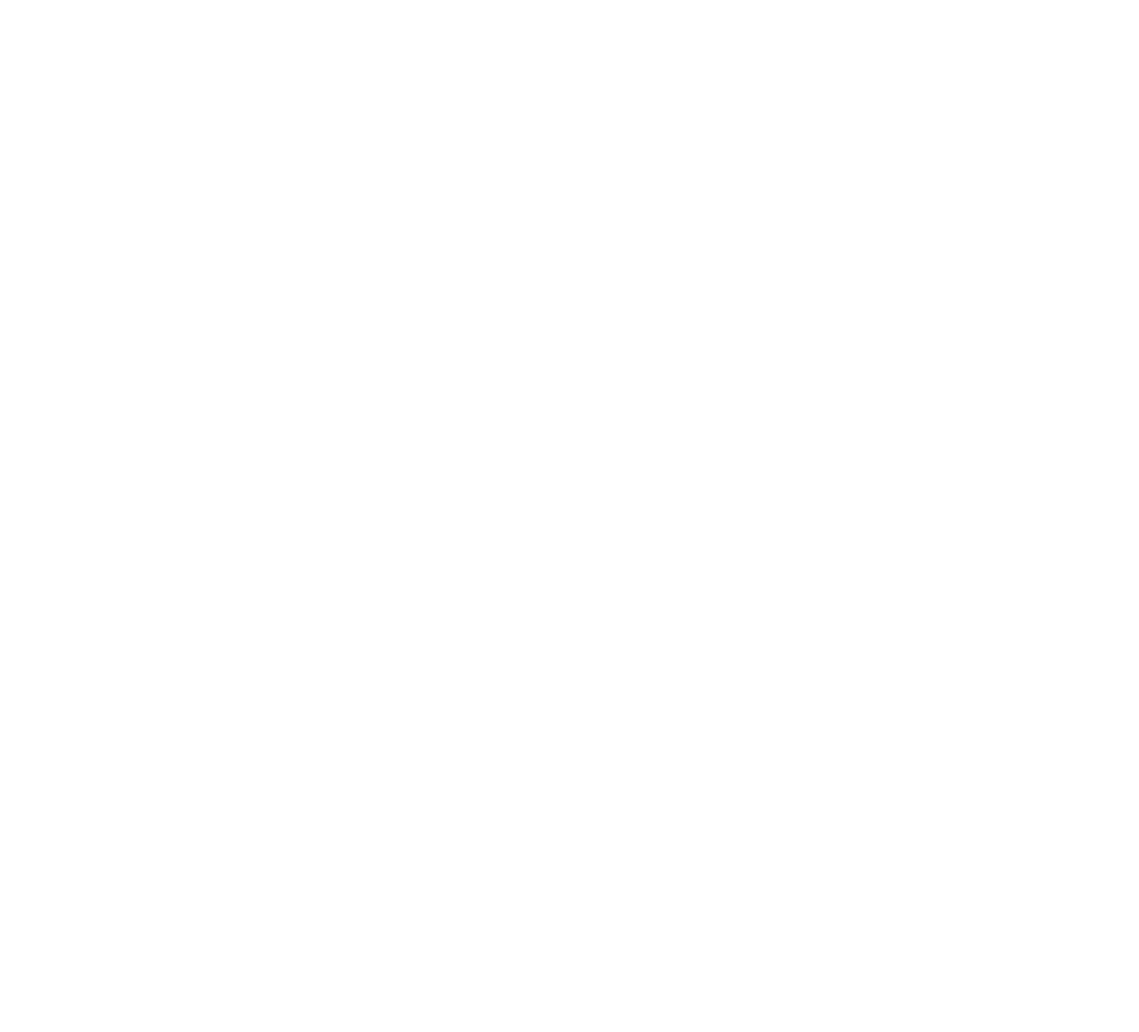
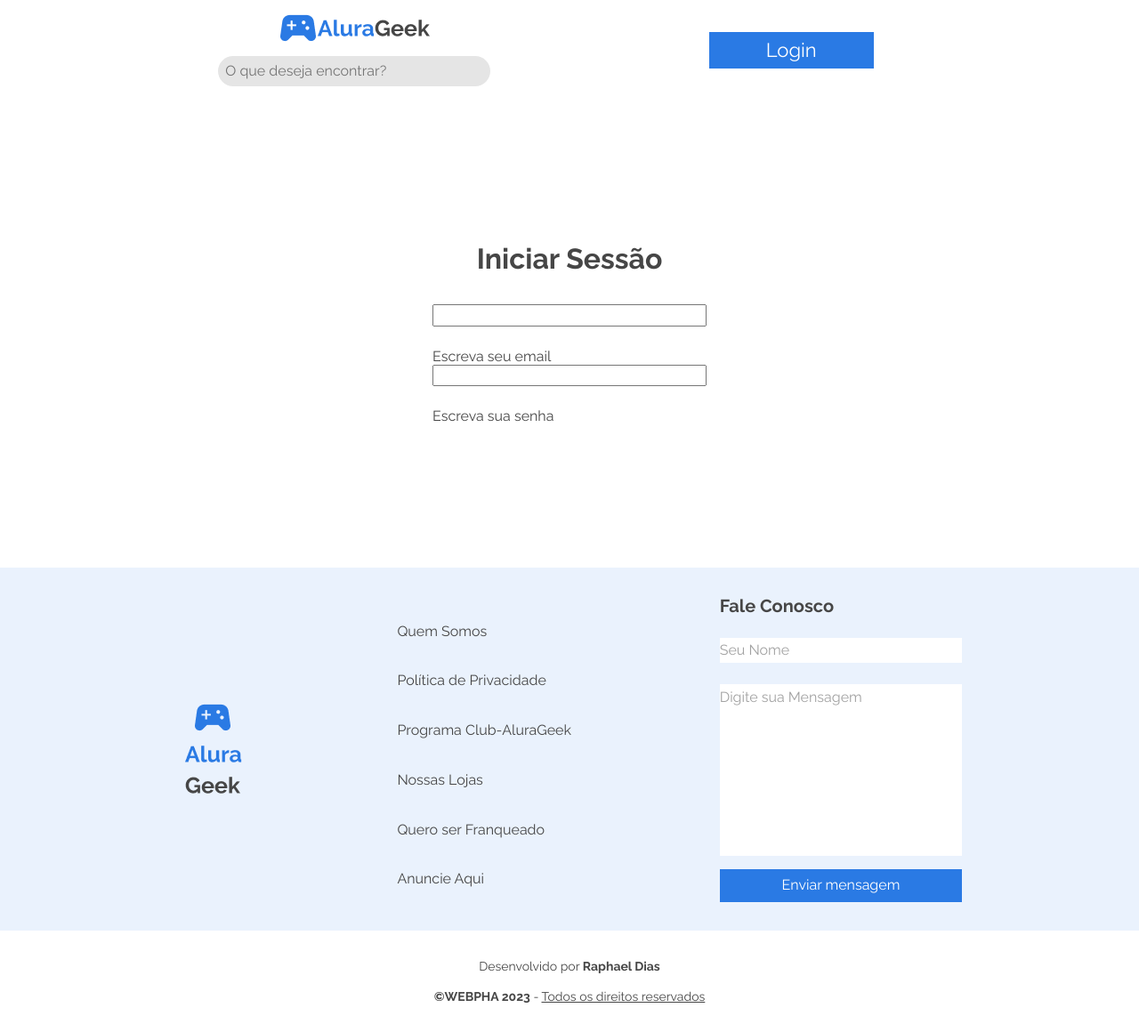
Before and after one commit to vidadofael/desafioAluraGeekCompleto, a website: page telas/login.html in a window 1280 px wide. Shown: the whole page at 89% size. Before the commit the page ends 800 px from the top, so only its background shows below. Drawn offline with Linux system fonts and the light colour scheme.

Commit message:
criando css da página login

```diff
--- /dev/null
+++ b/css/login/login.css
@@ -0,0 +1,20 @@
+.login {
+    padding: 10rem;
+    display: flex;
+    flex-direction: column;
+    align-items: center;
+}
+
+.login__titulo {
+    padding-bottom: 2rem;
+}
+
+.login__form {
+    display: flex;
+    flex-direction: column;
+}
+
+.login__form input {
+    width: 300px;
+    margin-bottom: 25px;
+}
--- a/telas/login.html
+++ b/telas/login.html
@@ -4,9 +4,104 @@
     <meta charset="UTF-8">
     <meta http-equiv="X-UA-Compatible" content="IE=edge">
     <meta name="viewport" content="width=device-width, initial-scale=1.0">
+
+    <link rel="preconnect" href="https://fonts.googleapis.com">
+    <link rel="preconnect" href="https://fonts.gstatic.com" crossorigin>
+    <link href="https://fonts.googleapis.com/css2?family=Raleway:wght@400;500;700&display=swap" rel="stylesheet">
+
+    <link rel="stylesheet" href="../css/reset-normalize/normalize.css">
+    <link rel="stylesheet" href="../css/reset-normalize/reset.css">
+
+    <link rel="stylesheet" href="../css/topo/topo-busca.css">
+    <link rel="stylesheet" href="../css/topo/topo-link-login.css">
+    <link rel="stylesheet" href="../css/topo/topo-logo.css">
+    <link rel="stylesheet" href="../css/topo/topo.css">
+    <link rel="stylesheet" href="../css/topo/topo-logo-busca.css">
+
+    <link rel="stylesheet" href="../css/banner/banner-promo.css">
+    <link rel="stylesheet" href="../css/banner/banner.css">
+
+    <link rel="stylesheet" href="../css/login/login.css">
+
+    <link rel="stylesheet" href="../css/contato/contato.css">
+    <link rel="stylesheet" href="../css/contato/contato-img.css">
+    <link rel="stylesheet" href="../css/contato/institucional.css">
+    <link rel="stylesheet" href="../css/contato/form-contato.css">
+    <link rel="stylesheet" href="../css/contato/btn-contato.css">
+
+    <link rel="stylesheet" href="../css/rodape/rodape.css">
     <title>Login | AluraGeek</title>
 </head>
+
 <body>
 
+    <section class="topo">
+        <div class="topo__logoBusca">
+            <div class="topo__logo">
+                <img class="joystick" src="../assets/joystick.png" alt="">
+                <img class="nome__alura" src="../assets/AluraGeek-nome-logo.png" alt="nome AluraGeek">
+                <img  class="nome__geek" src="../assets/AluraGeek-nome-logo2.png" alt="nome AluraGeek">
+            </div>
+            <div class="topo__busca">
+                <input type="text" id="searchInput" placeholder="O que deseja encontrar?">
+            </div>
+        </div>
+        <a class="topo__linkLogin" href="./telas/login.html">Login</a>
+    </section>
+
+
+
+
+    <section class="login">
+        <h1 class="login__titulo">
+            Iniciar Sessão
+        </h1>
+        <form class="login__form">
+            <input type="email" required>
+            <span>Escreva seu email</span>
+            <input type="password" required>
+            <span>Escreva sua senha</span>
+        </form>
+    </section>
+
+
+
+
+
+    <section class="contato">
+        <div class="contato__img">
+            <img src="../assets/joystick.png" alt="logo alura geek">
+            <img src="../assets/AluraGeek-nome-logo.png" alt="logo alura geek">
+            <img src="../assets/AluraGeek-nome-logo2.png" alt="logo alura geek">
+        </div>
+        <ul class="lista__institucional">
+            <li>Quem Somos</li>
+            <li>Política de Privacidade</li>
+            <li>Programa Club-AluraGeek</li>
+            <li>Nossas Lojas</li>
+            <li>Quero ser Franqueado</li>
+            <li>Anuncie Aqui</li>
+        </ul>
+        <form class="form__contato form__ipt" action="">
+            <h3>Fale Conosco</h3>
+            <input type="text" required>
+            <span class="form__contatoSpanNome">Seu Nome</span>
+            <textarea name="textarea" id="mensagem" cols="30" rows="10" required></textarea>
+            <span class="form__contatoSpanMensagem">Digite sua Mensagem</span>
+            <button class="btn__enviarMensagem">Enviar mensagem</button>
+        </form>
+    </section>
+
+    <footer class="rodape">
+        <p>
+            Desenvolvido por <strong>Raphael Dias</strong>
+        </p>
+        <br>
+        <p>
+            <strong>&copy;WEBPHA 2023</strong> - <u>Todos os direitos reservados</u>
+        </p>
+    </footer>
+
 </body>
+
 </html>
```
